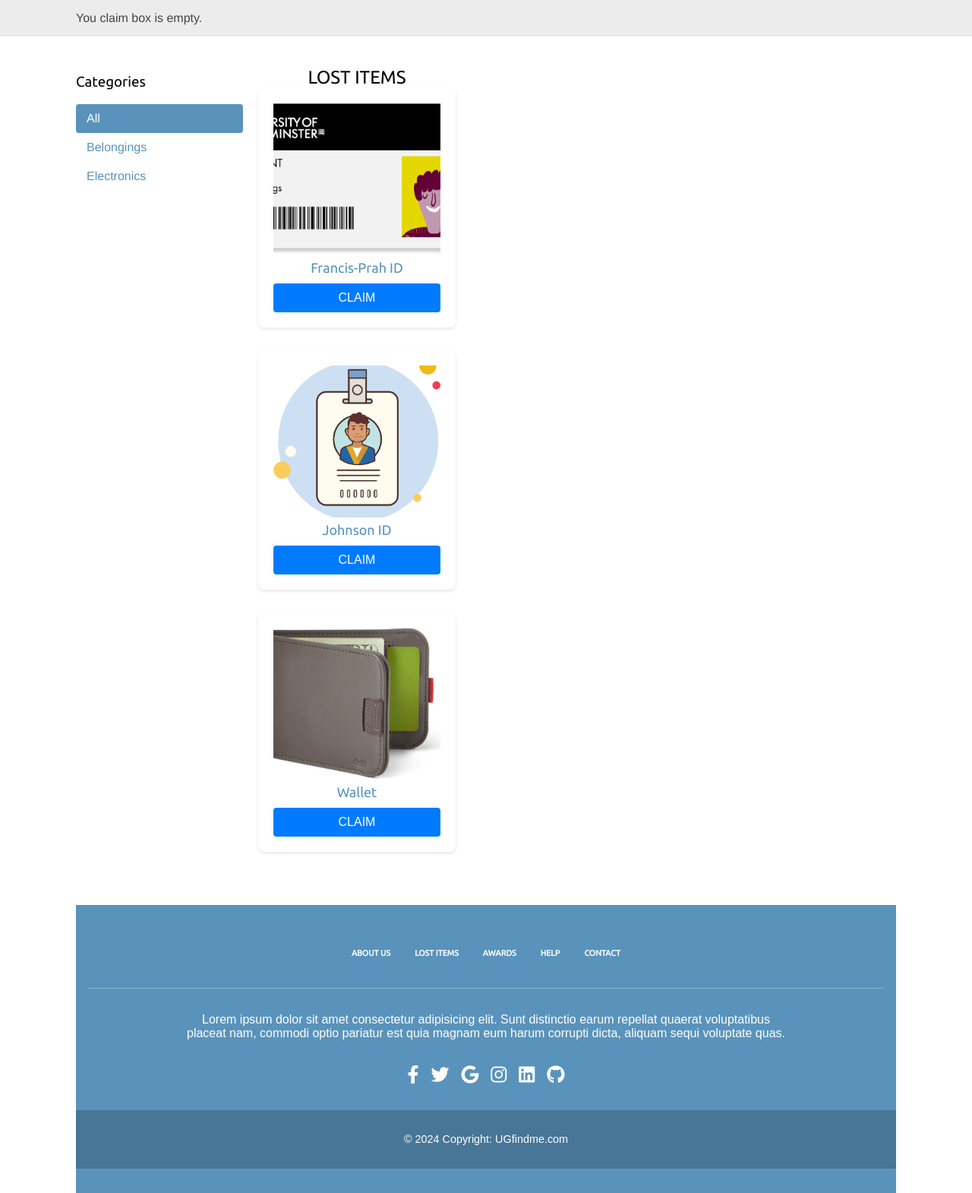
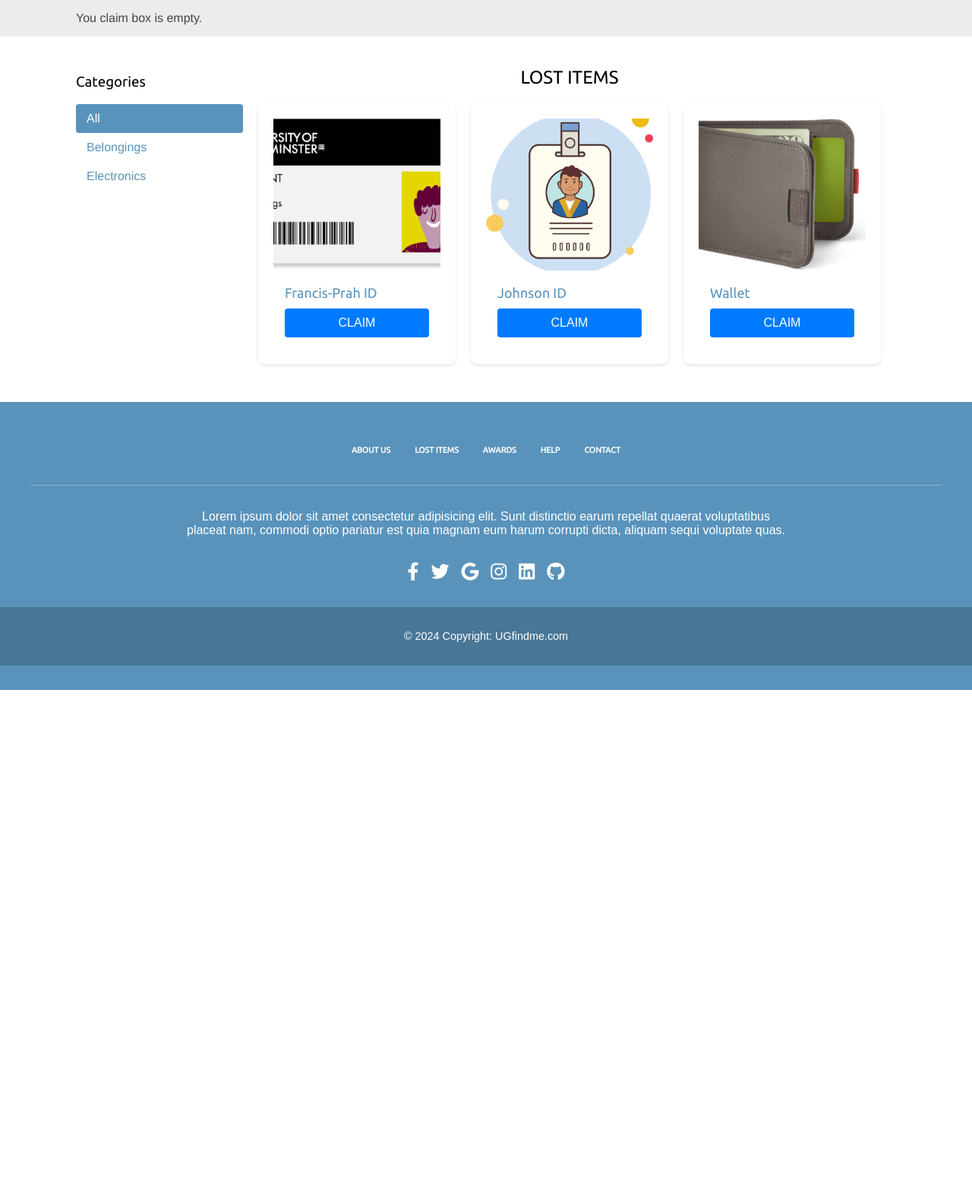
Before and after one commit to EliteBoatengJohnson/franpoUG, a Django app: page / in a window 1280 px wide. Shown: the part 68-1638 px from the top of the page at 76% size. After the commit the page ends 976 px from the top, so only its background shows below. Run offline with Django 5.2, Linux system fonts and the light colour scheme; data comes from the database, SQL or seed files in the repository; some libraries are stand-ins or nearby versions.

Commit message:
fixed the bug update

```diff
--- a/UGfindme/shop/templates/shop/product/list.html
+++ b/UGfindme/shop/templates/shop/product/list.html
@@ -21,27 +21,27 @@
 </div>
 
 <!-- Main Product -->
-<div id="main" class="product-list">
+<div id="main">
+    <h2>{% if category %}{{ category.name}} {% else %} <span>LOST ITEMS </span>{% endif %}</h2>
     <div class="items-container">
-        <h2>{% if category %}{{ category.name}} {% else %} <span>LOST ITEMS </span>{% endif %}
         {% for product in products %}
         <div class="item">
-               <a href="{{ product.get_absolute_url}}">
+            <a href="{{ product.get_absolute_url }}">
                 <img src="{% if product.image %}{{ product.image.url }}{% else %}{% static 'shop/img/no_image.png' %}{% endif %}" alt="{{ product.name }}">
-               <a>
+            </a>
+            <div class="item-details">
                 <h3 class="item-name">
-                       <a href="{{product.get_absolute_url}}">
+                    <a href="{{product.get_absolute_url }}">
                         {{ product.name }}
                     </a>
                 </h3>
                 <form action="{% url 'claim:claim_add' product.id %}" method="post">
                     {% csrf_token %}
-                        <button type="submit">CLAIM</button>
+                    <button type="submit" class="claim-button">CLAIM</button>
                 </form>
-
+            </div>
         </div>
         {% endfor %}
     </div>
-
+</div>
 {% endblock %}
-</div>
```
Lines whose indentation alone changed are shown as unchanged.
